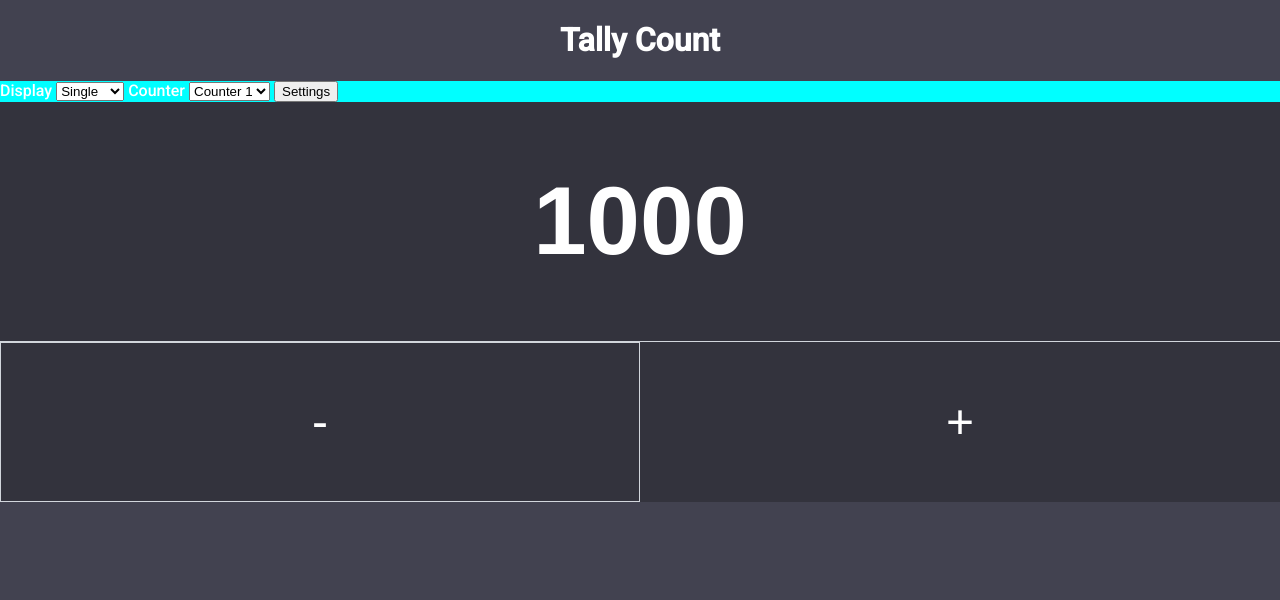
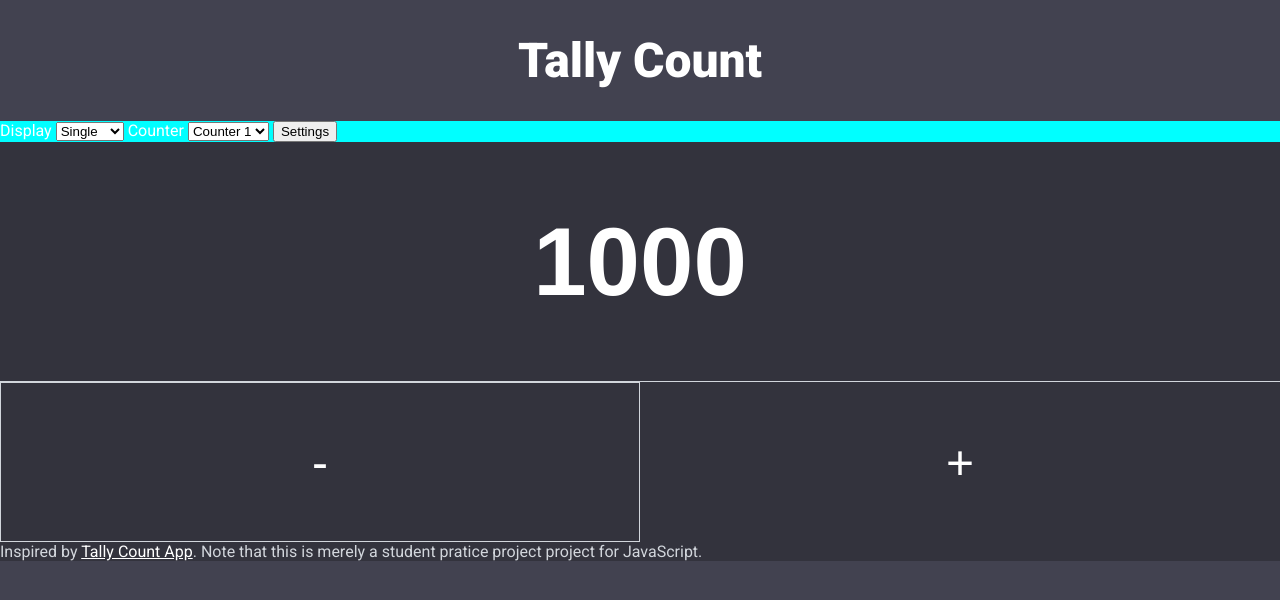
Before and after one commit to AaishaFisher/IWA1, a plain HTML site: page index.html in a window 1280 px wide. Drawn offline with Linux system fonts and the light colour scheme.

Commit message:
footer styled and added

```diff
--- a/index.html
+++ b/index.html
@@ -11,14 +11,14 @@
     <link rel="preconnect" href="https://fonts.gstatic.com" crossorigin />
 
     <link
-      href="https://fonts.googleapis.com/css2?family=Roboto:wght@500&display=swap"
+      href="https://fonts.googleapis.com/css2?family=Roboto:wght@400;900&display=swap"
       rel="stylesheet"
     />
   </head>
 
   <body>
     <header class="header">
-      <h1>Tally Count</h1>
+      <h1 class="header_title">Tally Count</h1>
     </header>
 
     <aside class="controls">
@@ -57,6 +57,12 @@
 
     </main>
 
-    <footer></footer>
+    <footer class="footer">
+
+Inspired by <a href="https://tallycount.app/" class="footer__link">Tally Count App</a>. Note that this is merely
+a student pratice project project for JavaScript.
+
+    </footer>
+
   </body>
 </html>
--- a/style.css
+++ b/style.css
@@ -22,6 +22,11 @@ body {
     /* heading */
     .header {
         text-align: center;
+    }
+
+    .header_title {
+        font-size: 3rem;
+        font-weight: 900;
     }
 
 /*Controls*/
@@ -62,3 +67,13 @@ background: aqua;
 .counter__button_first {
     border: 1px solid var(--color-light-grey);
 }
+
+/*FOOTER*/
+.footer {
+    background: var(--color-dark-grey);
+    color: var(--color-light-grey);
+}
+
+.footer__link {
+    color: var(--color-white);
+}
```
